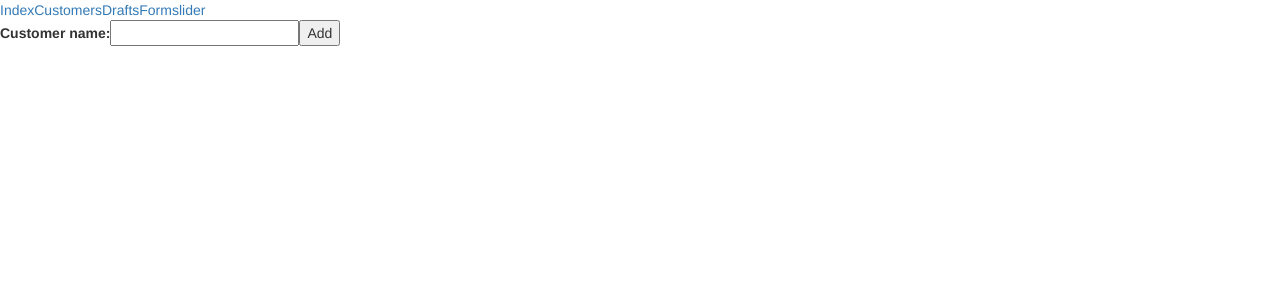
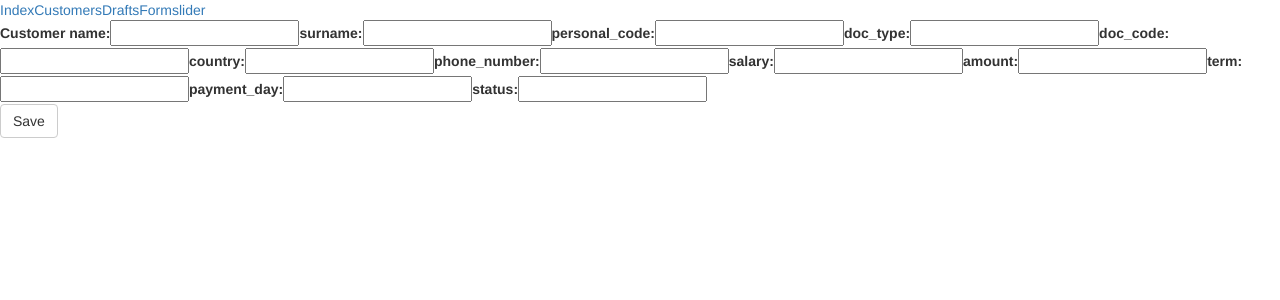
Before and after one commit to lukosevicius/bank-loans-web-app-project, an Angular app: page /form in a window 1280 px wide. Shown: the top 300 px of the page. Built offline with nearby package versions, Linux system fonts and the light colour scheme.

Commit message:
added form button that takes values from fields

```diff
--- a/src/app/customers/customer-details/customer-details.component.html
+++ b/src/app/customers/customer-details/customer-details.component.html
@@ -8,14 +8,14 @@
     <div><label>Grynosios mėnesio pajamos: </label> €{{customer.salary}}</div>
     <div><label>Statusas: </label>{{customer.status}}</div>
 
-    <div *ngIf="customer.draft == false">
+    <!--<div *ngIf="customer.draft == false">-->
         <button (click)="acceptLoan()">
             Patvirtinti
         </button>
         <button (click)="declineLoan()">
             Atmesti
         </button>
-    </div>
+    <!--</div>-->
 
     <br>
     <br>
--- a/src/app/form/form-new.component.html
+++ b/src/app/form/form-new.component.html
@@ -1,6 +1,96 @@
 <div>
-    <label>Customer name:</label> <input #customerName />
-    <button (click)="add(customerName.value); customerName.value=''">
-        Add
-    </button>
+    <label>Customer name:</label>
+    <input class="form-field-narrow" id="name" min="0" #name>
+
+    <label>surname:</label>
+    <input class="form-field-narrow"  id="surname" min="0" #surname>
+
+    <label>personal_code:</label>
+    <input class="form-field-narrow"  id="personal_code" min="0" #personal_code>
+
+    <label>doc_type:</label>
+    <input class="form-field-narrow"  id="doc_type" min="0" #doc_type>
+
+    <label>doc_code:</label>
+    <input class="form-field-narrow"  id="doc_code" min="0" #doc_code>
+
+    <label>country:</label>
+    <input class="form-field-narrow"  id="country" min="0" #country>
+
+    <label>phone_number:</label>
+    <input class="form-field-narrow"  id="phone_number" min="0" #phone_number>
+
+    <label>salary:</label>
+    <input class="form-field-narrow"  id="salary" min="0" #salary>
+
+    <label>amount:</label>
+    <input class="form-field-narrow"  id="amount" min="0" #amount>
+
+
+    <label>term:</label>
+    <input class="form-field-narrow"  id="term" min="0" #term>
+
+    <label>payment_day:</label>
+    <input class="form-field-narrow"  id="payment_day" min="0" #payment_day>
+
+    <label>status:</label>
+    <input class="form-field-narrow"  id="status" min="0" #status>
+
+
+
+
 </div>
+
+<!--id: number;-->
+<!--name: string;-->
+<!--surname: string;-->
+<!--personal_code: number;-->
+<!--doc_type: string;-->
+<!--doc_code: string;-->
+<!--country: string;-->
+<!--phone_number: number;-->
+<!--email: string;-->
+<!--salary: number;-->
+<!--amount: number;-->
+<!--term: number;-->
+<!--payment_day: number;-->
+<!--status: string;-->
+<!--date: number;-->
+
+
+
+
+<button type="submit" class="btn btn-default"   (click)="submitLoanApplication(
+               name.value,
+               surname.value,
+               personal_code.value,
+               doc_type.value,
+               doc_code.value,
+               country.value,
+               phone_number.value,
+               amount.value,
+               salary.value,
+               amount.value,
+               term.value,
+               payment_day.value,
+               status.value
+
+
+               )">
+    Save
+</button>
+
+<!--"name": "mantas",-->
+<!--"surname": "luko",-->
+<!--"personal_code": null,-->
+<!--"doc_type": null,-->
+<!--"doc_code": null,-->
+<!--"country": null,-->
+<!--"city": null,-->
+<!--"address": null,-->
+<!--"phone_number": null,-->
+<!--"email": null,-->
+<!--"salary": null,-->
+<!--"amount": 555,-->
+<!--"term": null,-->
+<!--"payment_day": null,-->
--- a/src/app/form/form.component.ts
+++ b/src/app/form/form.component.ts
@@ -28,6 +28,19 @@ export class FormComponent implements OnInit {
         });
   }
 
+  submitLoanApplication(name: string,  surname: string):void{
+     console.log(name + surname);
+
+
+    // if (!name||!surname||!docNumber||!amount||!personCode||!payYear||!payMonth||!payDay||!docType||!docNumber||!country||!address||!phoneNum1||email||salary){return;}
+    // else{
+    //   name=name.trim();
+    //   this.customerService.create(name,amount, salary,email, surname,personCode,docType,docNumber,phoneNum1,country,city,address, payYear, payMonth, payDay)
+    // }
+    //
+    //
+  }
+
 
 
 }
```
Also changed, not shown: src/app/customers/customer.ts (+10 -3 lines).
